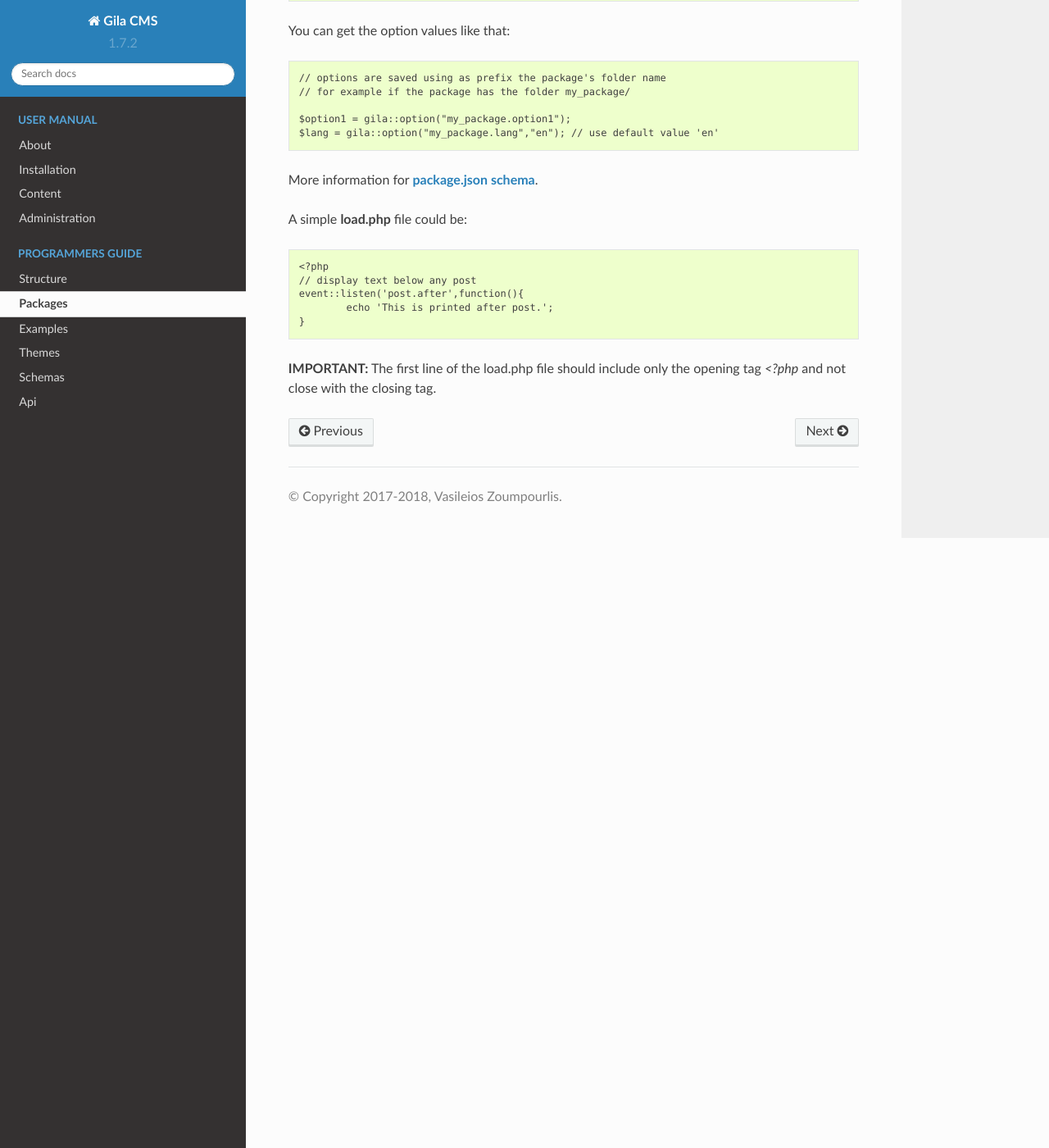
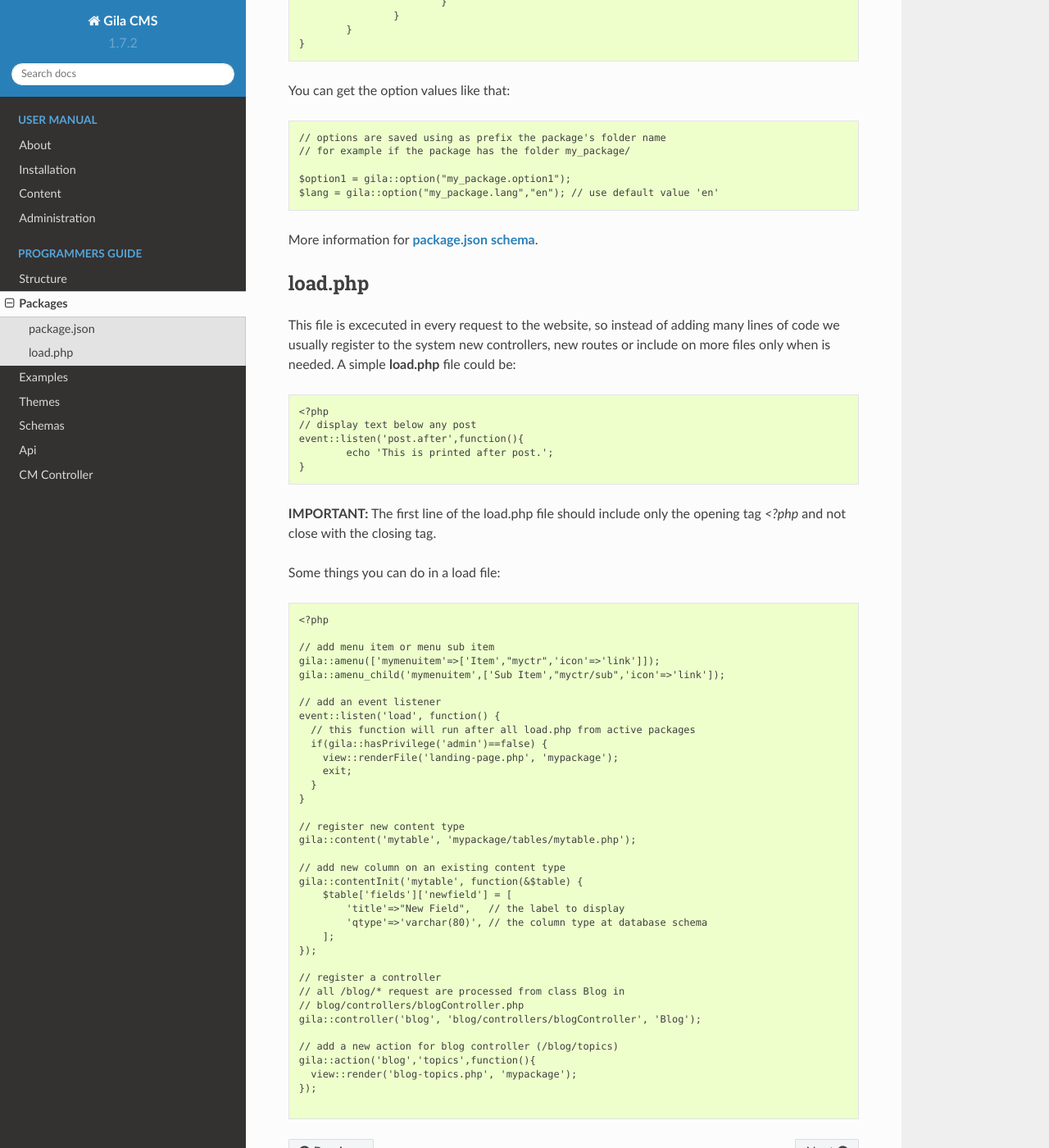
Before and after one commit to GilaCMS/docs, a Sphinx documentation site: the page built from source/packages.md, in a window 1280 px wide and 1400 px high, scrolled down 1196 px. Shown: the whole window at 82% size. Built offline with Sphinx 7.4.7 and the Read the Docs theme 2.0.0, drawn with Linux system fonts in a browser that asks for light colours; pages that are not in the unit, such as notebooks, are missing from menus.

Commit message:
update for v190

````diff
--- a/source/packages.md
+++ b/source/packages.md
@@ -10,9 +10,12 @@ views/
 lang/
 package.json
 load.php
+logo.png
 ```
 
 The folders are optional but very useful to organize better the code. The file **package.json** is a must have as it has the basic information of the package -without it the package is invisible- and the **load.php** is the file that will register new values and events of the package.
+
+## package.json
 
 A simple **package.json** file:
 ```
@@ -61,7 +64,9 @@ $lang = gila::option("my_package.lang","en"); // use default value 'en'
 ```
 More information for [**package.json schema**](schemas.html##package-json).
 
+## load.php
 
+This file is excecuted in every request to the website, so instead of adding many lines of code we usually register to the system new controllers, new routes or include on more files only when is needed.
 A simple **load.php** file could be:
 ```
 <?php
@@ -72,3 +77,44 @@ event::listen('post.after',function(){
 
 ```
 **IMPORTANT:** The first line of the load.php file should include only the opening tag *<?php* and not close with the closing tag.
+
+Some things you can do in a load file:
+```
+<?php
+
+// add menu item or menu sub item
+gila::amenu(['mymenuitem'=>['Item',"myctr",'icon'=>'link']]);
+gila::amenu_child('mymenuitem',['Sub Item',"myctr/sub",'icon'=>'link']);
+
+// add an event listener
+event::listen('load', function() {
+  // this function will run after all load.php from active packages
+  if(gila::hasPrivilege('admin')==false) {
+    view::renderFile('landing-page.php', 'mypackage');
+    exit;
+  }
+}
+
+// register new content type
+gila::content('mytable', 'mypackage/tables/mytable.php');
+
+// add new column on an existing content type
+gila::contentInit('mytable', function(&$table) {
+    $table['fields']['newfield'] = [
+        'title'=>"New Field",   // the label to display
+        'qtype'=>'varchar(80)', // the column type at database schema
+    ];
+});
+
+// register a controller
+// all /blog/* request are processed from class Blog in
+// blog/controllers/blogController.php
+gila::controller('blog', 'blog/controllers/blogController', 'Blog');
+
+// add a new action for blog controller (/blog/topics)
+gila::action('blog','topics',function(){
+  view::render('blog-topics.php', 'mypackage');
+});
+
+
+```
--- a/source/toctree.rst
+++ b/source/toctree.rst
@@ -28,6 +28,7 @@ Contents:
    themes
    schemas
    api
+   web_api
 
 
 Indices and tables
--- /dev/null
+++ b/source/web_api.rst
@@ -0,0 +1,6 @@
+.. toctree::
+   :maxdepth: 2
+   :caption: Web Api:
+
+   cm
+   fm
````
Also changed, not shown: source/cm.rst (+9 -3 lines), source/install.md (+19 -2 lines).
